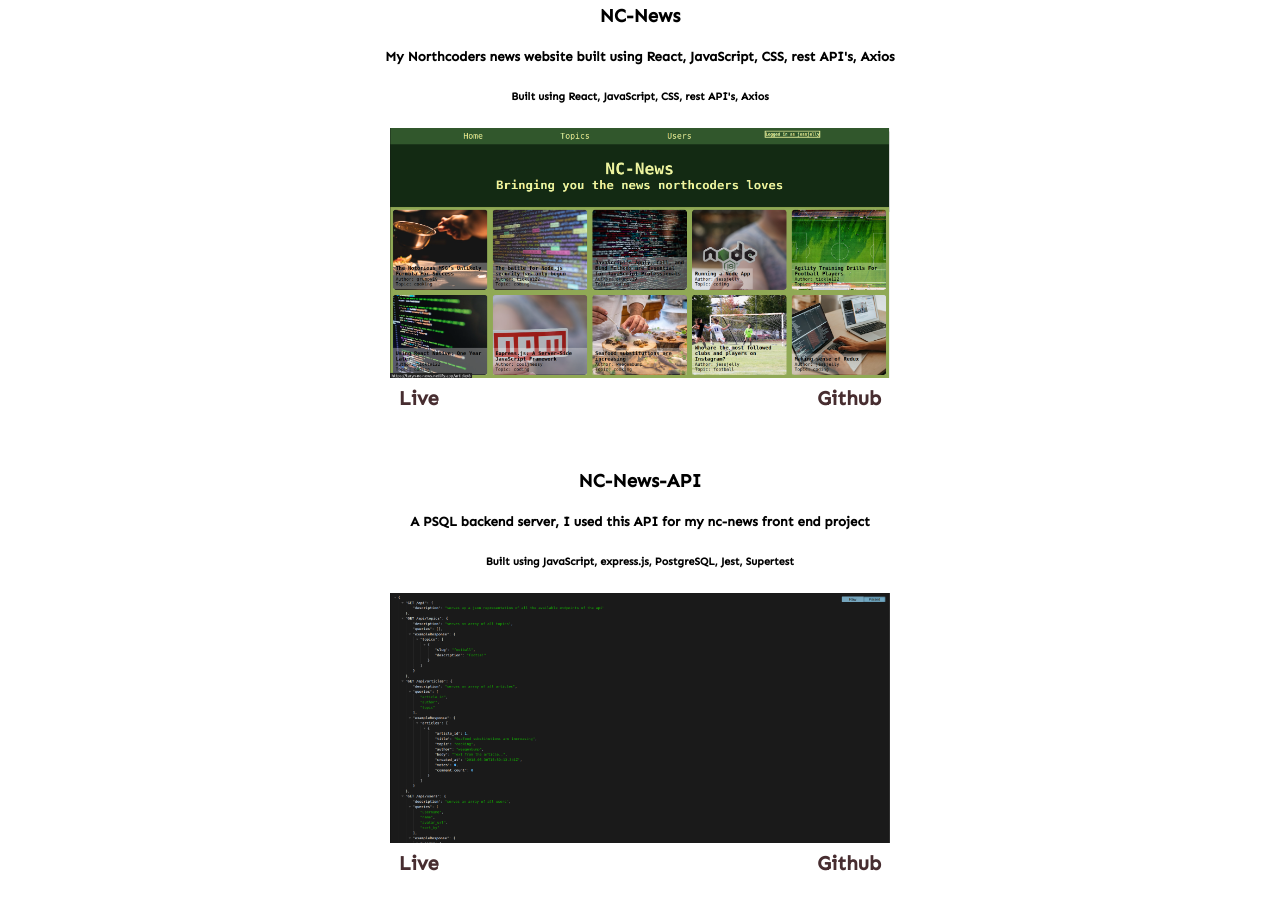
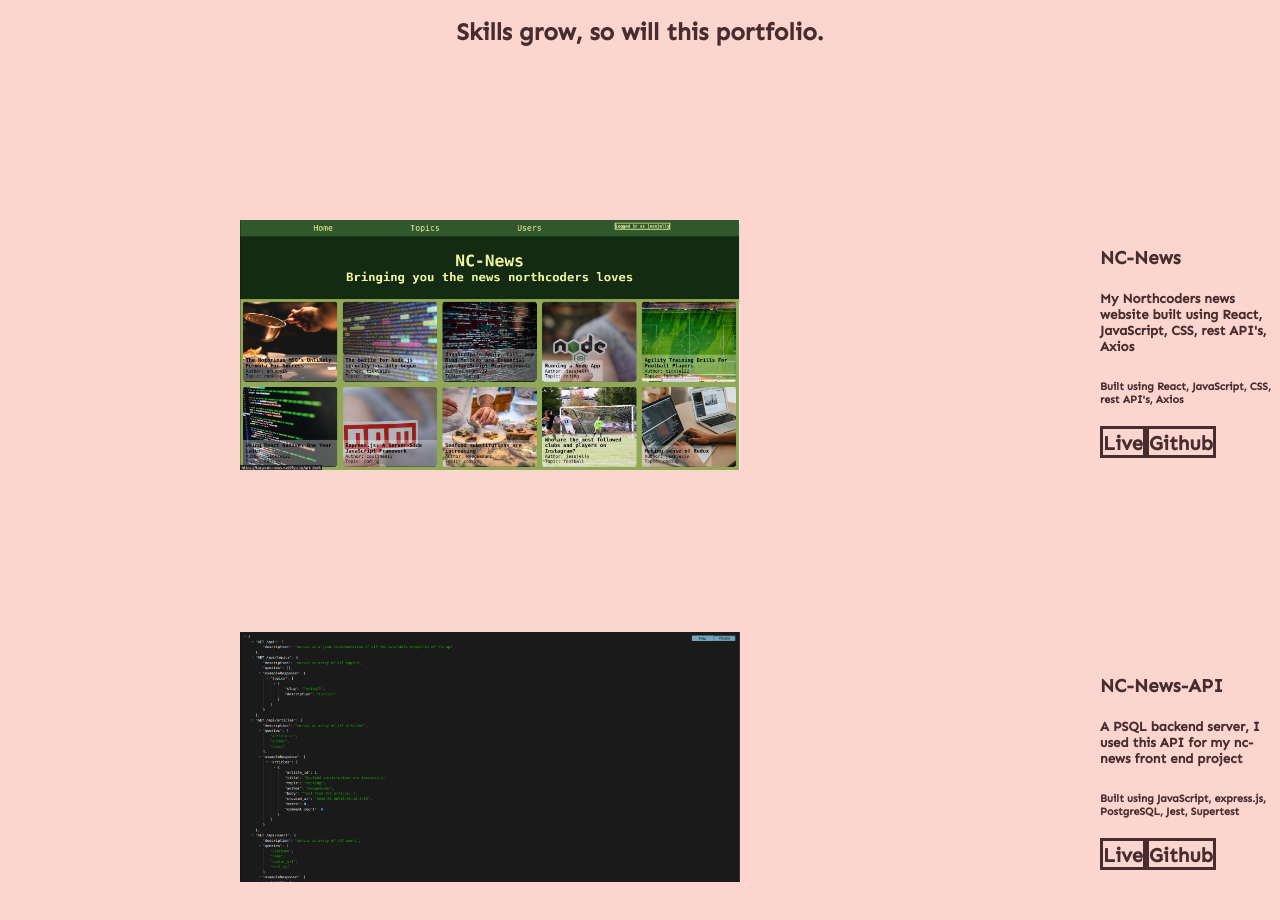
Before and after one commit to tarynCodes/Portfolio, a React (Vite) app in the folder portfolio/: page / in a window 1280 px wide. Shown: the part 2300-3220 px from the top of the page. Before the commit the page ends 3195 px from the top, so only its background shows below. Built offline with nearby package versions, Linux system fonts and the light colour scheme.

Commit message:
changes to styling

```diff
--- a/portfolio/src/App.css
+++ b/portfolio/src/App.css
@@ -2,11 +2,11 @@
 * {
   font-family: 'Sen', sans-serif;
 }
+body{
+  margin: 0;
+  padding:0;
+}
 
-body{
-  margin:0;
-  padding: 0;
-}
 
 
 .navBar {
@@ -140,39 +140,47 @@ a
   padding-top: 2px;
 }
 
-.projects-box{
+.projects-container{
 
   text-align:center;
   color: #472d30;
-}
-
-#ncnews{
-  text-align: center;
-  padding:20px;
-
+  background-color: #fcd5ce;
+  padding-top:100px;
 
 }
 
-#news-api{
-  text-align: center;
-  padding:20px;
-
+#project-header{
+  margin-left:-180px;
 }
 
-#newsImage, #apiImage{
-  height:250px;
-  width:500px;
-
+#news-description, #api-description {
+  text-align: left;
+  margin-top: 200px;
+  margin-left: 1100px;
 }
 
-#links-ncnews, #live-ncnews, #github-ncnews, #links-api, #live-api, #github-api{
-  text-decoration: none;
+#newsImage, #apiImage {
+  height: 250px;
+  width: 500px;
+  margin-left: -300px;
+  margin-top: -300px
+}
+
+#news-api{
+  padding-bottom:100px;
+}
+
+ #live-ncnews, #github-ncnews, #live-api, #github-api{
+  border-style:solid;
   font-size: 20px;
   font-weight: bold;
-  display: flex;
-  justify-content: space-evenly;
   padding-top: 2px;
   color: #472d30;
+}
+
+#links-ncnews, #links-api{
+  padding-top: 20px;
+  padding-bottom: 20px;
 }
 
 
--- a/portfolio/src/components/Api.jsx
+++ b/portfolio/src/components/Api.jsx
@@ -5,13 +5,12 @@ import apiImage from "../assets/api-backend.png";
 function Api() {
   return (
     <div id="news-api">
+      <section id="api-description">
       <h3>NC-News-API</h3>
       <h5>
         A PSQL backend server, I used this API for my nc-news front end project
       </h5>
       <h6>Built using JavaScript, express.js, PostgreSQL, Jest, Supertest</h6>
-      <img src={apiImage} id="newsImage"></img>
-      <section id="links-api">
         <Link
           id="live-api"
           to="https://taryns-news.onrender.com/api"
@@ -27,6 +26,7 @@ function Api() {
           Github
         </Link>
       </section>
+      <img src={apiImage} id="newsImage"></img>
     </div>
   );
 }
--- a/portfolio/src/components/NcNews.jsx
+++ b/portfolio/src/components/NcNews.jsx
@@ -5,14 +5,15 @@ import ncNewsImage from '../assets/nc-news.png'
 function NcNews() {
   return (
     <div id="ncnews">
+      <section id="news-description">
       <h3>NC-News</h3>
       <h5>My Northcoders news website  built using React, JavaScript, CSS, rest API's, Axios</h5>
       <h6>Built using React, JavaScript, CSS, rest API's, Axios</h6>
-      <img src={ncNewsImage} id='newsImage'></img>
-      <section id='links-ncnews'>
       <Link id="live-ncnews"to='https://taryn-nc-news.netlify.app/' target="_blank">Live</Link>
       <Link id="github-ncnews"to='https://github.com/tarynCodes/nc-news' target="_blank">Github</Link>
       </section>
+      <img src={ncNewsImage} id='newsImage'></img>
+
     </div>
   )
 }
--- a/portfolio/src/components/Projects.jsx
+++ b/portfolio/src/components/Projects.jsx
@@ -4,9 +4,9 @@ import Api from './Api'
 
 function Projects() {
   return (
-    <div id="projects">
+    <div id="projects" className='projects-container'>
         <section className='projects-box'>
-        <h1>Current Projects</h1>
+        <h1 id="project-header">Current Projects</h1>
         <h2>Skills grow, so will this portfolio.</h2>
         </section>
     <section>
```
